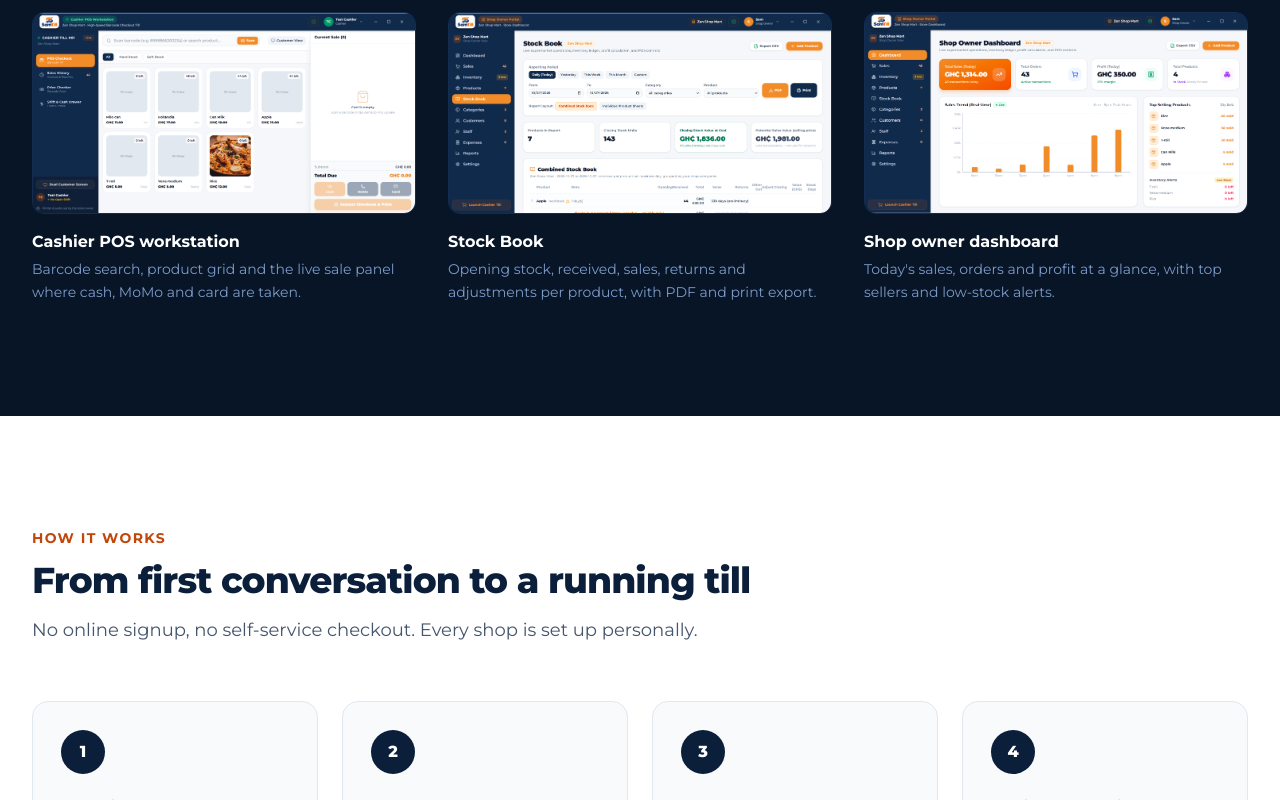
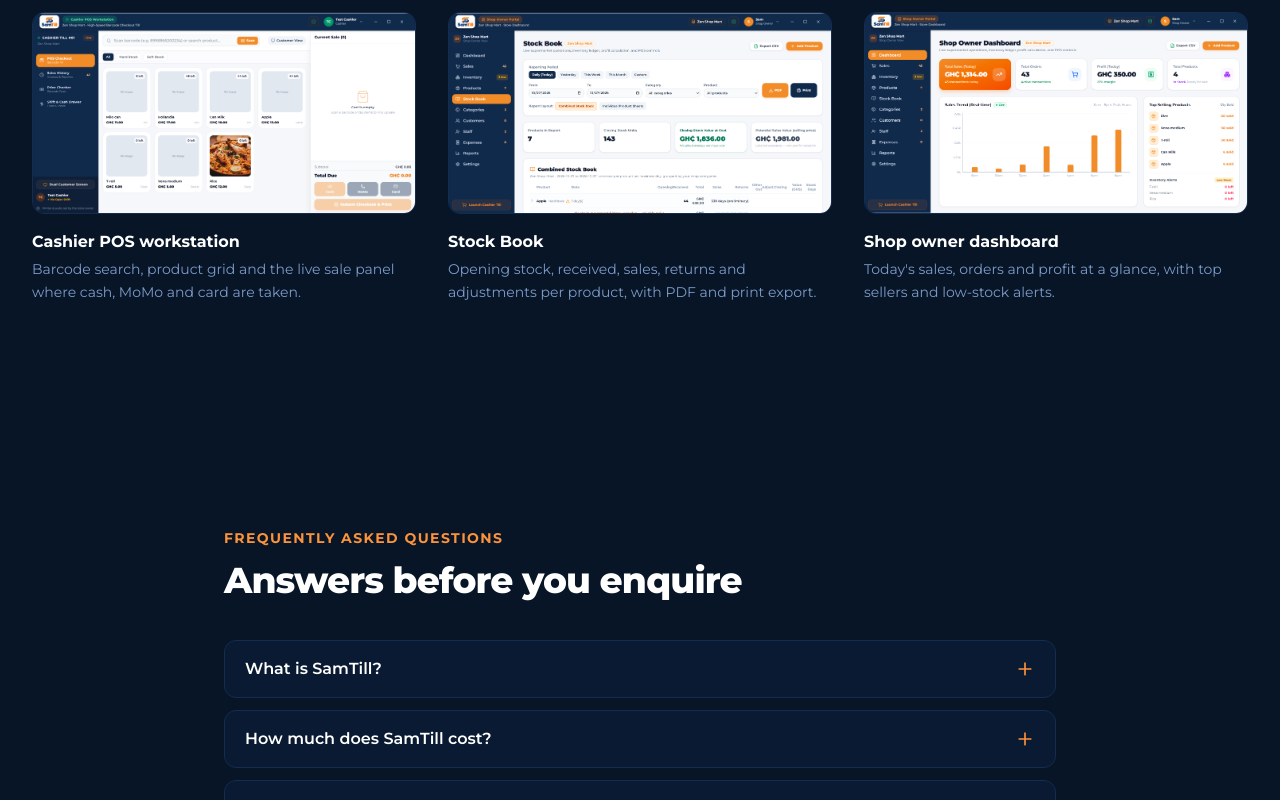
Before and after one commit to resolvehub3-rgb/main-pos-system, a React (Vite) app in the folder landing/: page / in a window 1280 px wide. Shown: the part 2000-2800 px from the top of the page. Built offline with nearby package versions, Linux system fonts and the light colour scheme; no server answers.

Commit message:
Remove How it works section and nav link from landing site

```diff
--- a/landing/src/App.tsx
+++ b/landing/src/App.tsx
@@ -5,7 +5,6 @@ import Faq from './components/Faq';
 import Features from './components/Features';
 import Footer from './components/Footer';
 import Hero from './components/Hero';
-import HowItWorks from './components/HowItWorks';
 import Nav from './components/Nav';
 import Screenshots from './components/Screenshots';
 import ForgotPasswordPage from './pages/ForgotPasswordPage';
@@ -97,7 +96,6 @@ export default function App() {
             <Hero />
             <Features />
             <Screenshots />
-            <HowItWorks />
             <Faq />
             <CommercePreview />
             <Contact />
--- a/landing/src/config/site.ts
+++ b/landing/src/config/site.ts
@@ -17,7 +17,6 @@ export const SITE = {
 
 export const NAV_LINKS = [
   {label: 'Features', href: '#features'},
-  {label: 'How it works', href: '#how-it-works'},
   {label: 'FAQ', href: '#faq'},
   {label: 'Contact', href: '#contact'},
 ] as const;
```
